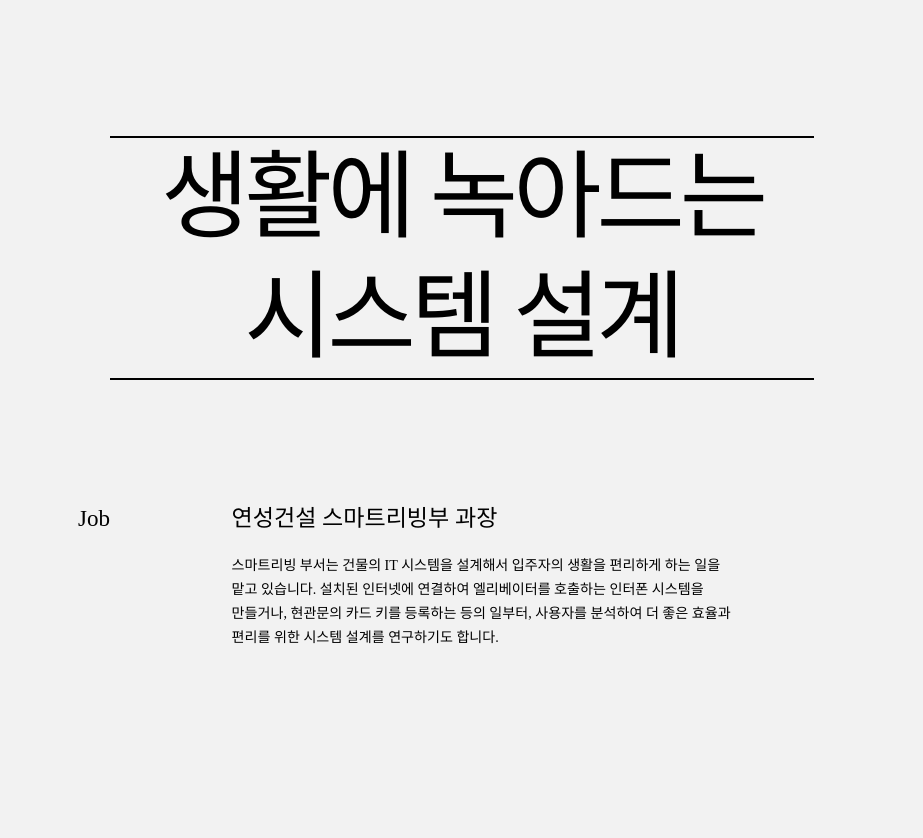
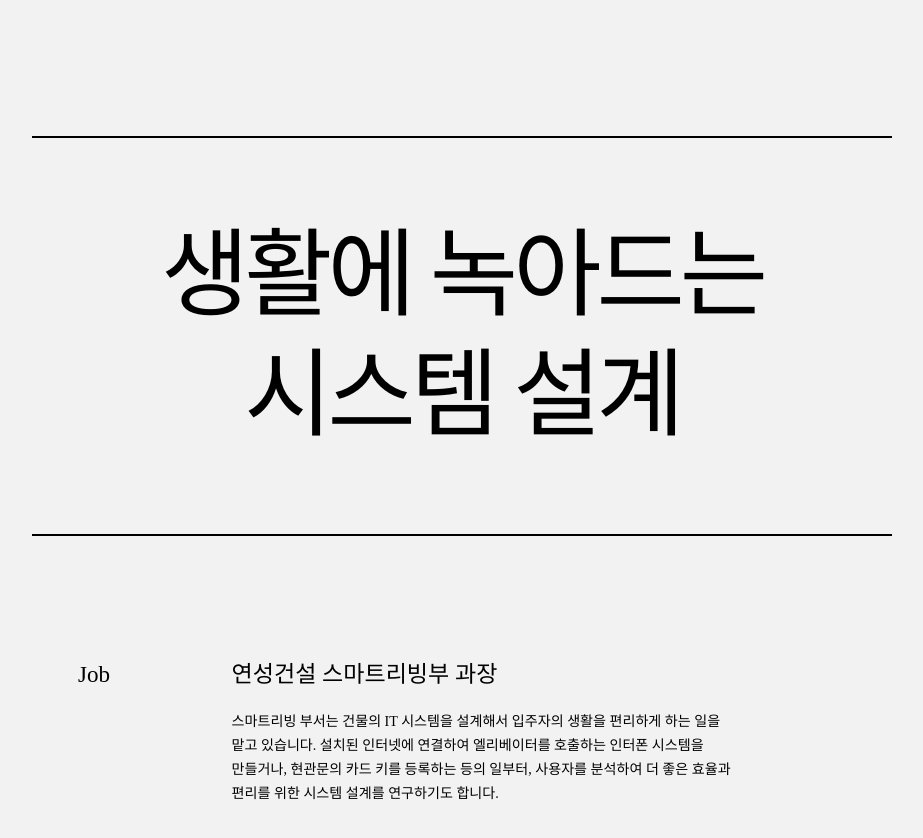
Before and after one commit to Nayun-Kim17/Swimming, a plain HTML site: page index.html in a window 1280 px wide. Shown: the part 800-1638 px from the top of the page, without its empty margins (178-1101 px from the left). Drawn offline with nearby package versions, Linux system fonts and the light colour scheme; a web font is replaced by a local one.

Commit message:
Update index.html

```diff
--- a/index.html
+++ b/index.html
@@ -175,7 +175,7 @@
           .altop{position:fixed; top:0; left:0; width:100%; height:6vh;  display:flex; padding:1% 5%; vertical-align:middle; background-color:#F2F2F2 margin:0 auto; min-height:10vh; max-height:12vh;}
           .altop div{margin:auto 0;}
           .altop > div:not(:first-child) {margin:auto; margin-left:1vw; display:inline-block; vertical-align: middle; justify-content: center; align-items: center;}
-          .big{font-size: 5.7vw; text-align: center; word-break: keep-all; margin-left:auto; margin:auto; margin-bottom:15vh; letter-spacing:-5px; line-height: 15vh; border-top:2px solid black; border-bottom:2px solid black;}
+          .big{padding:8%; font-size: 5.7vw; text-align: center; word-break: keep-all; margin-left:auto; margin:auto; margin-bottom:15vh; letter-spacing:-5px; line-height: 15vh; border-top:2px solid black; border-bottom:2px solid black;}
 
           .title p{font-family:'GmarketSansMedium'; font-size:3vw;}
           .icon{width: 8vw; height:auto;  min-width: 50px; margin:0 0; display: flex;}
```
